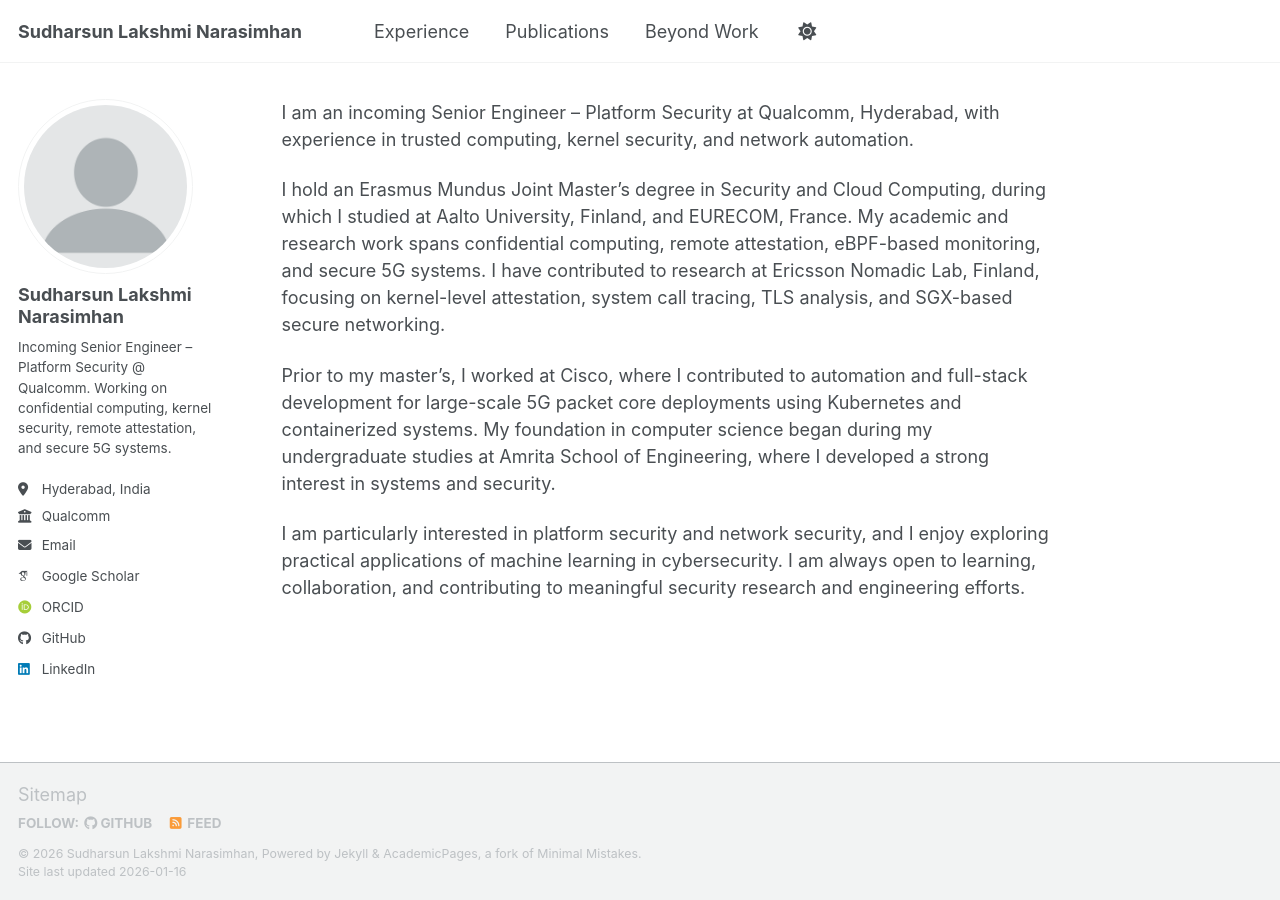
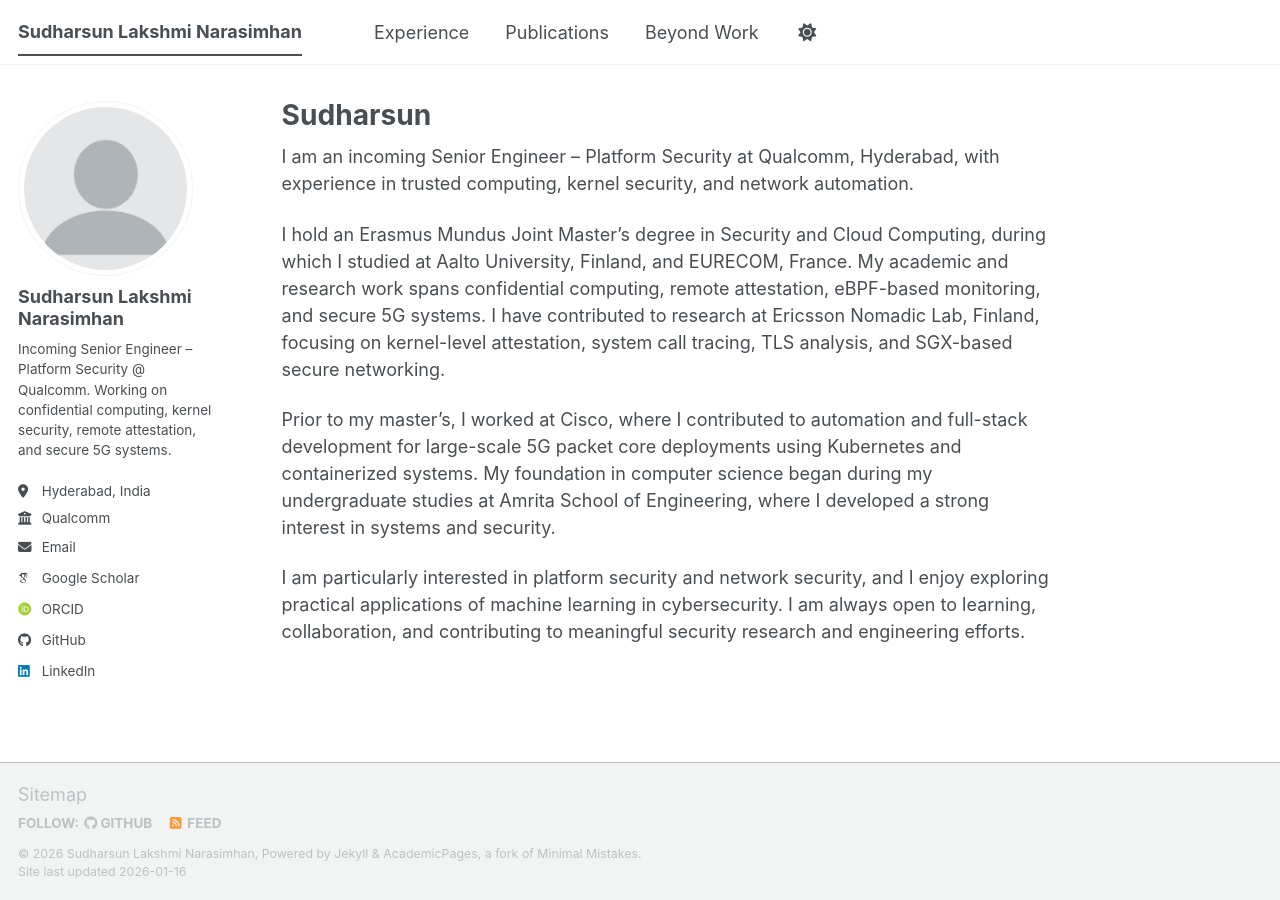
Before and after one commit to sudlaksh/sudlaksh.github.io, a Jekyll site: the page built from _pages/about.md, in a window 1280 px wide. Built offline with Jekyll 4.4.1, drawn with Linux system fonts in a browser that asks for light colours; some web fonts are replaced; our own code applies the rules of GitHub Pages for plain Markdown files; a script bundle is joined from its source files by our own code; library files that are not in the unit come from our copies.

Commit message:
Update about.md

```diff
--- a/_pages/about.md
+++ b/_pages/about.md
@@ -1,3 +1,11 @@
+---
+permalink: /
+title: "Sudharsun"
+author_profile: true
+redirect_from:
+  - /about/
+  - /about.html
+---
 I am an incoming Senior Engineer – Platform Security at Qualcomm, Hyderabad, with experience in trusted computing, kernel security, and network automation.
 
 I hold an Erasmus Mundus Joint Master’s degree in Security and Cloud Computing, during which I studied at Aalto University, Finland, and EURECOM, France. My academic and research work spans confidential computing, remote attestation, eBPF-based monitoring, and secure 5G systems. I have contributed to research at Ericsson Nomadic Lab, Finland, focusing on kernel-level attestation, system call tracing, TLS analysis, and SGX-based secure networking.
```
